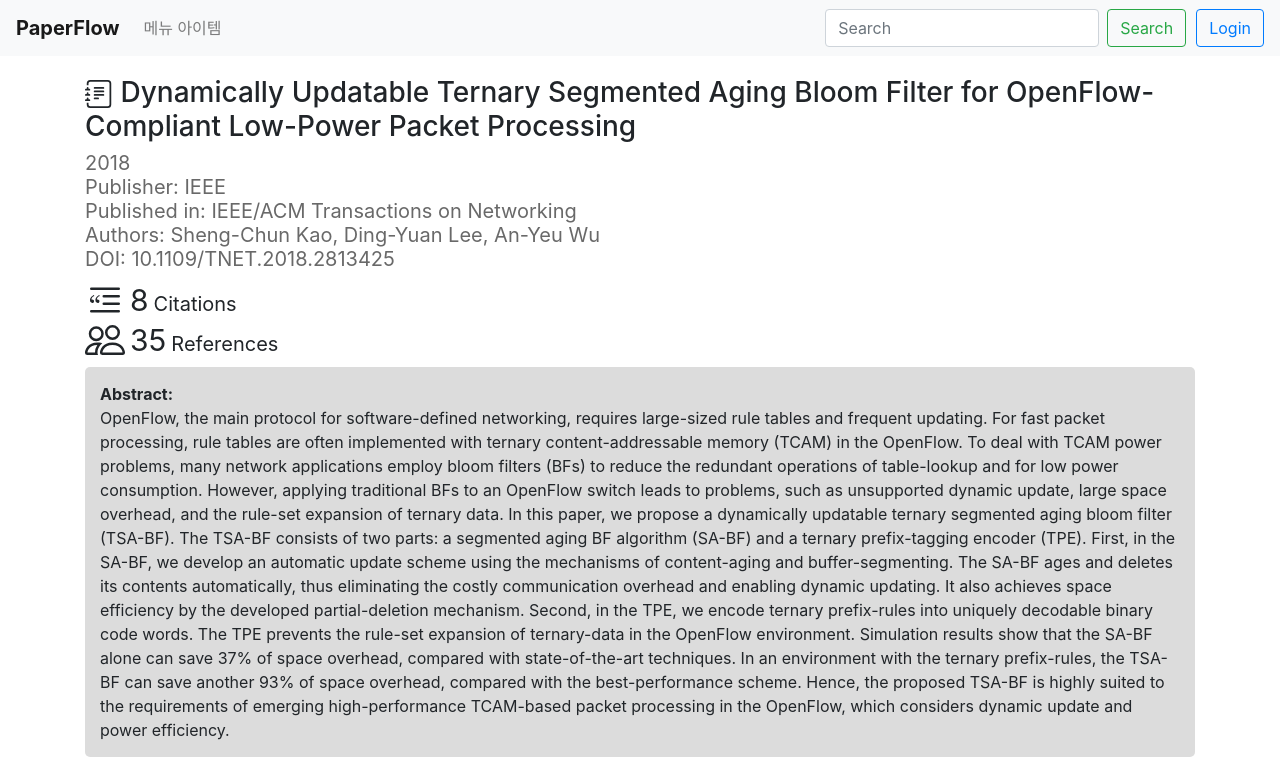
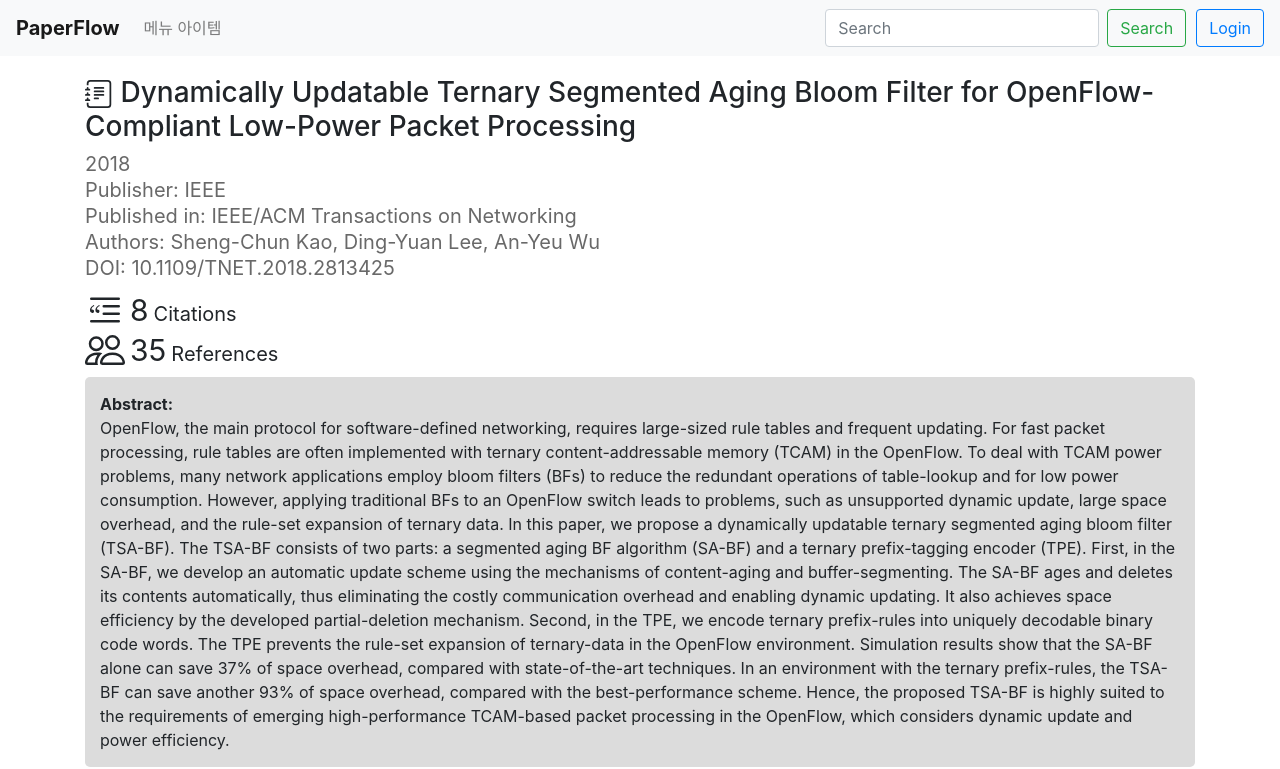
Before and after one commit to kookmin-sw/capstone-2021-8, a React app in the folder client/paperflow-web-v1/: page /paper-detail in a window 1280 px wide. Shown: the top 769 px of the page. Built offline with nearby package versions, Linux system fonts and the light colour scheme; the HTML template or start-up script is replaced by a standard one.

Commit message:
feat: wider line height

```diff
--- a/client/paperflow-web-v1/src/pages/PaperDetail/DesktopDefault.module.scss
+++ b/client/paperflow-web-v1/src/pages/PaperDetail/DesktopDefault.module.scss
@@ -7,7 +7,7 @@
     font-weight: normal;
     color: dimgray;
     font-size: 20px;
-    line-height: 1.2em;
+    line-height: 1.3em;
   }
   .infoWithIcon {
     margin: -20px 0 0 0;
```
